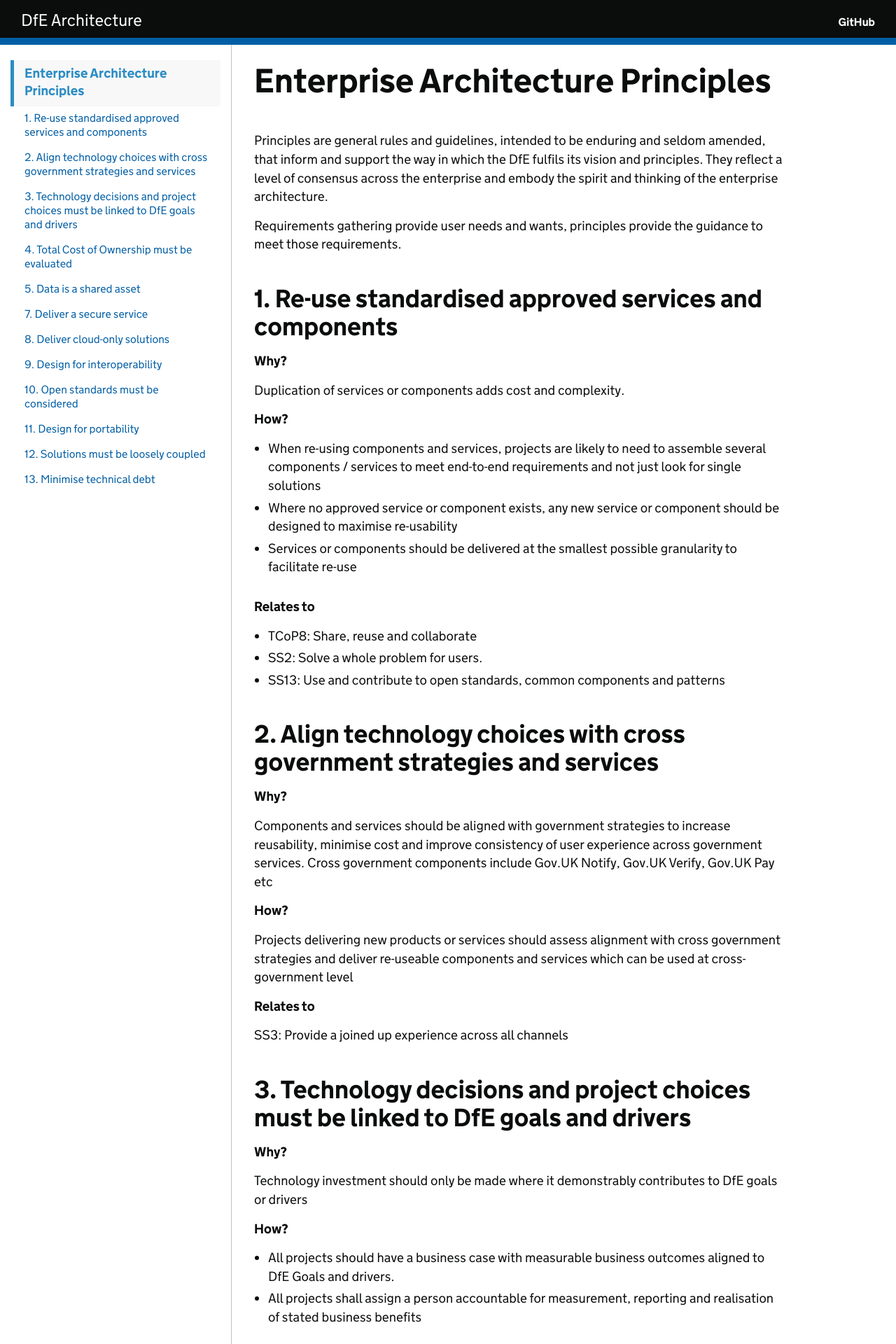
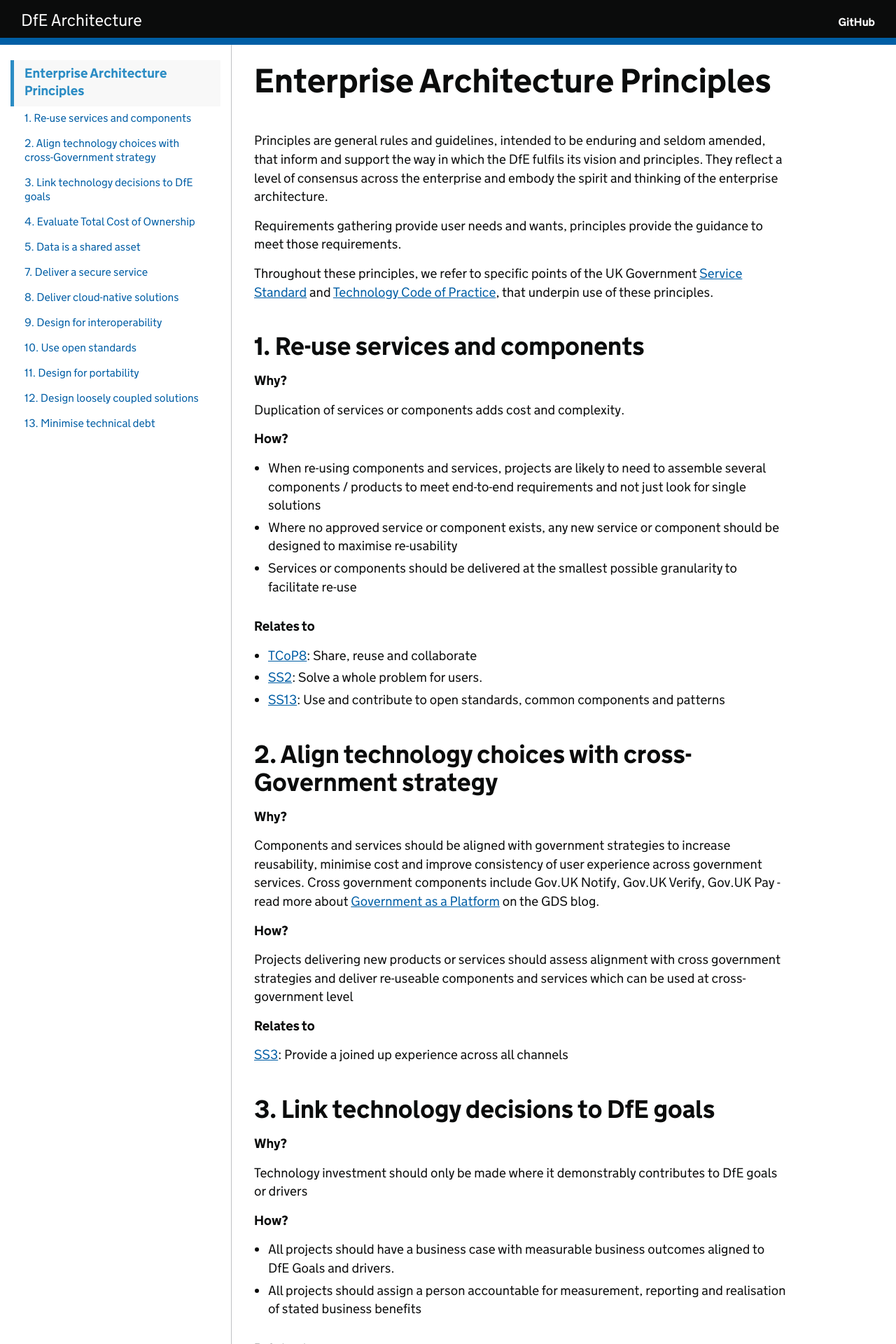
Before and after one commit to DFE-Digital/architecture, a Jekyll site: the page built from principles/enterprise-architecture-principles.md, in a window 1280 px wide. Shown: the top 1920 px of the page at 70% size. Built offline with Jekyll 4.4.1, drawn with Linux system fonts in a browser that asks for light colours; our own code applies the rules of GitHub Pages for plain Markdown files; some of the changed text lies outside the part shown.

Commit message:
Update enterprise-architecture-principles.md

```diff
--- a/principles/enterprise-architecture-principles.md
+++ b/principles/enterprise-architecture-principles.md
@@ -9,28 +9,30 @@ Principles are general rules and guidelines, intended to be enduring and seldom
 
 Requirements gathering provide user needs and wants, principles provide the guidance to meet those requirements.
 
-## 1. Re-use standardised approved services and components
+Throughout these principles, we refer to specific points of the UK Government [Service Standard](https://www.gov.uk/service-manual/service-standard) and [Technology Code of Practice](https://www.gov.uk/government/publications/technology-code-of-practice/technology-code-of-practice), that underpin use of these principles.
+
+## 1. Re-use services and components
 
 __Why?__
 
 Duplication of services or components adds cost and complexity.
 
 __How?__
-- When re-using components and services, projects are likely to need to assemble several components / services to meet end-to-end requirements and not just look for single solutions
+- When re-using components and services, projects are likely to need to assemble several components / products to meet end-to-end requirements and not just look for single solutions
 - Where no approved service or component exists, any new service or component should be designed to maximise re-usability
 - Services or components should be delivered at the smallest possible granularity to facilitate re-use
 
 __Relates to__
 
-- TCoP8: Share, reuse and collaborate
-- SS2: Solve a whole problem for users.
-- SS13: Use and contribute to open standards, common components and patterns
+- [TCoP8](https://www.gov.uk/government/publications/technology-code-of-practice/technology-code-of-practice#share-reuse-and-collaborate): Share, reuse and collaborate
+- [SS2](https://www.gov.uk/service-manual/service-standard/point-2-solve-a-whole-problem): Solve a whole problem for users.
+- [SS13](https://www.gov.uk/service-manual/service-standard/point-13-use-common-standards-components-patterns): Use and contribute to open standards, common components and patterns
 
-## 2. Align technology choices with cross government strategies and services
+## 2. Align technology choices with cross-Government strategy
 
 __Why?__
 
-Components and services should be aligned with government strategies to increase reusability, minimise cost and improve consistency of user experience across government services. Cross government components include Gov.UK Notify, Gov.UK Verify, Gov.UK Pay etc
+Components and services should be aligned with government strategies to increase reusability, minimise cost and improve consistency of user experience across government services. Cross government components include Gov.UK Notify, Gov.UK Verify, Gov.UK Pay - read more about [Government as a Platform](https://gds.blog.gov.uk/category/government-as-a-platform/) on the GDS blog.
 
 __How?__
 
@@ -38,9 +40,9 @@ Projects delivering new products or services should assess alignment with cross
 
 __Relates to__
 
-SS3: Provide a joined up experience across all channels
+[SS3](https://www.gov.uk/service-manual/service-standard/point-3-join-up-across-channels): Provide a joined up experience across all channels
 
-## 3. Technology decisions and project choices must be linked to DfE goals and drivers
+## 3. Link technology decisions to DfE goals
 
 __Why?__
 
@@ -48,13 +50,13 @@ Technology investment should only be made where it demonstrably contributes to D
 
 __How?__
 - All projects should have a business case with measurable business outcomes aligned to DfE Goals and drivers.
-- All projects shall assign a person accountable for measurement, reporting and realisation of stated business benefits
+- All projects should assign a person accountable for measurement, reporting and realisation of stated business benefits
 
 __Relates to__
 
-SS10: Define what success looks like and publish performance data
+- [SS10](https://www.gov.uk/service-manual/service-standard/point-10-define-success-publish-performance-data): Define what success looks like and publish performance data
 
-## 4. Total Cost of Ownership must be evaluated
+## 4. Evaluate Total Cost of Ownership
 
 __Why?__
 
@@ -70,22 +72,25 @@ __How?__
 
 __Relates to__
 
-SS10: Define what success looks like and publish performance data
+- [SS10](https://www.gov.uk/service-manual/service-standard/point-10-define-success-publish-performance-data): Define what success looks like and publish performance data
 
 ## 5. Data is a shared asset
 
 __Why?__
 
-We are striving to be a data-driven department: Data is the golden thread that supports seamless, user-centric user journeys.  Data enables evidence based decisions to be made, supports management and governance of our business activities, is used to hold us to account for delivery and allows us to assess the effectiveness of our Departmental policies.
+We are striving to be a data-driven department: data is the golden thread that supports seamless, user-centric user journeys.  Data enables evidence based decisions to be made, supports management and governance of our business activities, is used to hold us to account for delivery and allows us to assess the effectiveness of our Departmental policies.
+
+Read more about our [Enterprise Data Architecure principles](/enterprise-data-architecture-principles)
 
 __How?__
+
 -  Data must be sharable – solutions should adhere to Departmental Data Standards, working with DfE Data Governance team to extend those standards if necessary.
 -  Data must be shared – services should provide methods of sharing data with other services to support other user journeys, and with the Enterprise Data & Analysis Platform to support reporting, analysis and Data Science.
 -  Data must be protected – services must take care during both development and operational phases to adequately secure live data, including but not limited to data containing Personally Identifiable Information. Architects must follow the Departmental Data Protection policies held by the DfE Data Governance team to ensure they are protecting our shared assets appropriately.
 
 __Relates to__
 
-TCoP10: Make better use of data
+- [TCoP10](https://www.gov.uk/government/publications/technology-code-of-practice/technology-code-of-practice#make-better-use-of-data): Make better use of data
 
 
 ## 7. Deliver a secure service
@@ -95,30 +100,30 @@ __Why?__
 The department’s information assets must be protected to ensure that they are not inadvertently exposed to an unintended audience.
 
 __How?__
--   Early engagement with the Chief Information Security Officer (CISO) division will ensure that risk assessments are completed and appropriate security controls are designed into solutions before development has begun.
--  Security controls must be proportionate to ensure that it is still possible for authorised users to access and share data seamlessly.
+-   Early engagement with the Chief Information Security Officer (CISO) division will ensure that risk assessments are completed and appropriate security controls are designed into solutions before development has begun
+-  Security controls must be proportionate to ensure that it is still possible for authorised users to access and share data seamlessly
 
 __Relates to__
 
-- TCoP6: Make things secure
-- SS9: Create a secure service which protects users' privacy
+- [TCoP6](https://www.gov.uk/government/publications/technology-code-of-practice/technology-code-of-practice#make-things-secure): Make things secure
+- [SS9](https://www.gov.uk/service-manual/service-standard/point-9-create-a-secure-service): Create a secure service which protects users' privacy
 
-## 8. Deliver cloud-only solutions
+## 8. Deliver cloud-native solutions
 
 __Why?__
 
 - The scale of public cloud services enables the delivery of highly scalable, cost effective, secure services. Consumption based billing and rapid provisioning supports the Government ICT strategy.
-- A service can be configured and built using a SaaS product, without bespoke customisation and  vendor lock in
+- A service can be configured and built using a SaaS product, without bespoke customisation and vendor lock in
 
 __How?__
--  Software as a Service (SaaS) before Platform as a Service (PaaS) before Infrastructure as a Service (IaaS)
+-  Choose Software as a Service (SaaS), before Platform as a Service (PaaS), before Infrastructure as a Service (IaaS)
 -  Check hosting arrangements and data sensitivity when selecting cloud solutions
 -  Design exit strategy before entering cloud agreements
--  Design solutions to take advantage of cloud features e.g. elastic scaling, spin down
+-  Design solutions to take advantage of cloud features, such as elastic scaling, automated spin-down
 
 __Relates to__
 
-TCoP5: Use cloud first
+[TCoP5](https://www.gov.uk/government/publications/technology-code-of-practice/technology-code-of-practice#use-cloud-first): Use cloud first
 
 ## 9. Design for interoperability
 
@@ -127,15 +132,15 @@ __Why?__
 Interoperability enables sharing of capabilities and data between systems
 
 __How?__
--  Service Oriented and Microservice architectures maximise interoperability and re-use
+-  Service Oriented and microservice architectures maximise interoperability and re-use
 -  Interfaces should be discoverable and self-describing  or documented
 -  Interoperability can affect the demands on solutions, therefore designs may need to be scalable to cope with other usage
 
 __Relates to__
 
-TCoP9: Integrate and adapt technology
+- [TCoP9](https://www.gov.uk/government/publications/technology-code-of-practice/technology-code-of-practice#integrate-and-adapt-technology): Integrate and adapt technology
 
-## 10. Open standards must be considered
+## 10. Use open standards
 
 __Why?__
 
@@ -164,7 +169,7 @@ __How?__
 - Minimise use platform specific features
 - Will require an exit strategy
 
-## 12. Solutions must be loosely coupled
+## 12. Design loosely coupled solutions
 
 __Why?__
 
@@ -191,4 +196,4 @@ __How?__
 
 __Relates to__
 
-SS2. Solve the whole problem for a users
+- [SS2](https://www.gov.uk/service-manual/service-standard/point-2-solve-a-whole-problem): Solve the whole problem for a users
```
Also changed, not shown: other parts of principles/enterprise-architecture-principles.md (+3 -3 lines).
